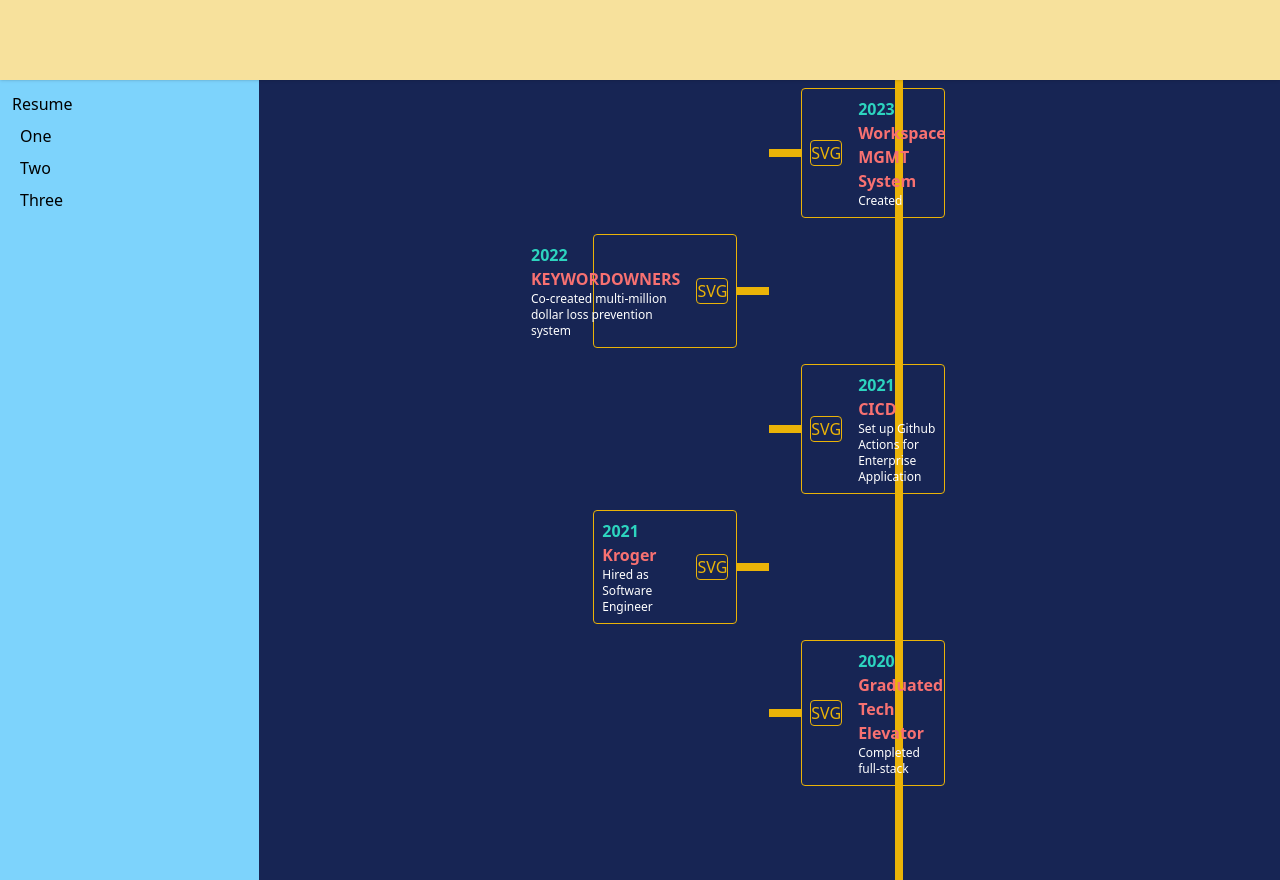
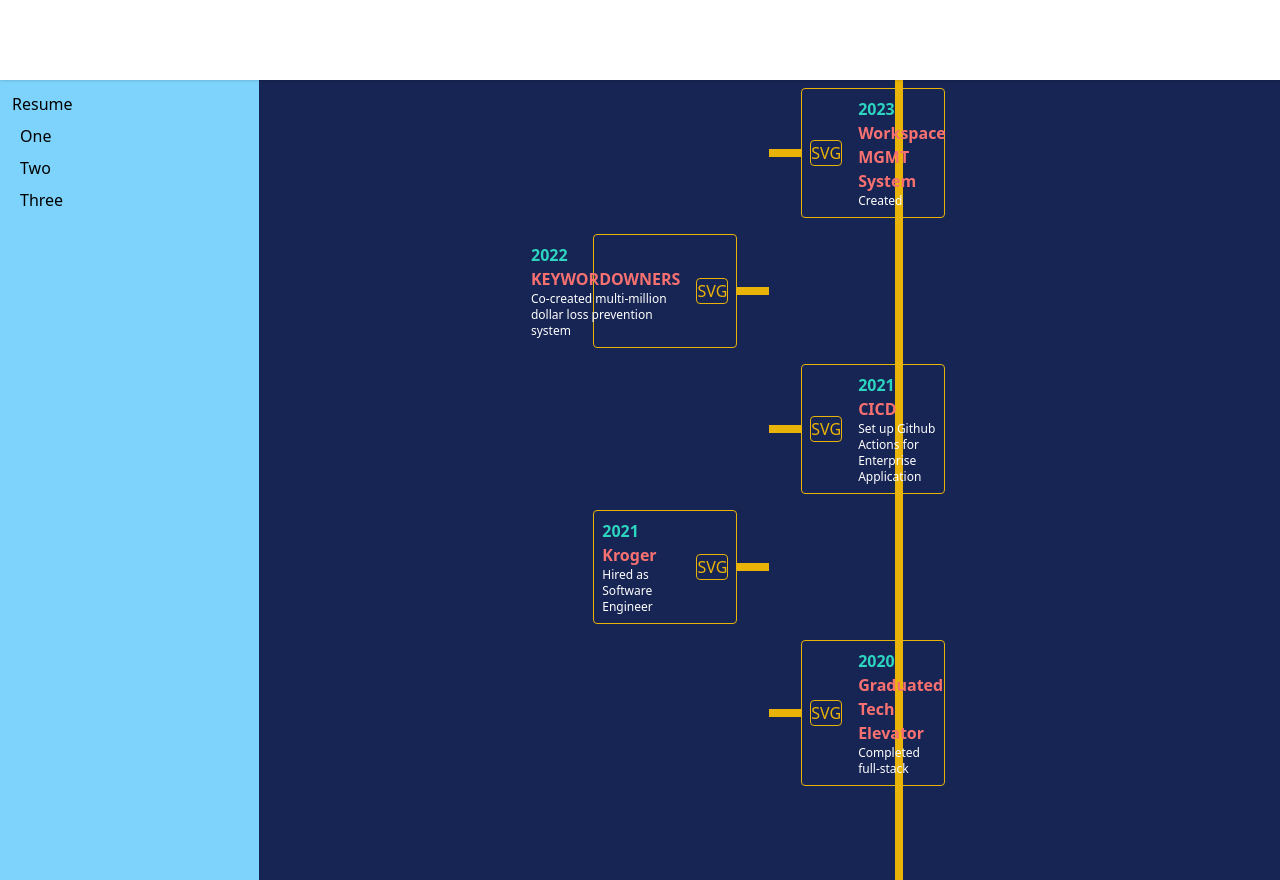
Before and after one commit to RandonSRProctor/personal-web-site-2024, a React (Vite) app: page / in a window 1280 px wide. Both pictures are taken after a click on the button "Enter Site". Built offline with nearby package versions, Linux system fonts and the light colour scheme.

Commit message:
Remove yellow from header.

```diff
--- a/src/Components/Home/Header.tsx
+++ b/src/Components/Home/Header.tsx
@@ -1,7 +1,7 @@
 export const Header = () => {
   return (
     <>
-      <div className="w-full h-20 flex justify-around bg-yellow-500 bg-opacity-40 backdrop-blur-sm shadow sticky items-end sm:items-start bottom-0 sm:top-0"></div>
+      <div className="w-full h-20 flex justify-around bg-opacity-40 backdrop-blur-sm shadow sticky items-end sm:items-start bottom-0 sm:top-0"></div>
     </>
   );
 };
```
